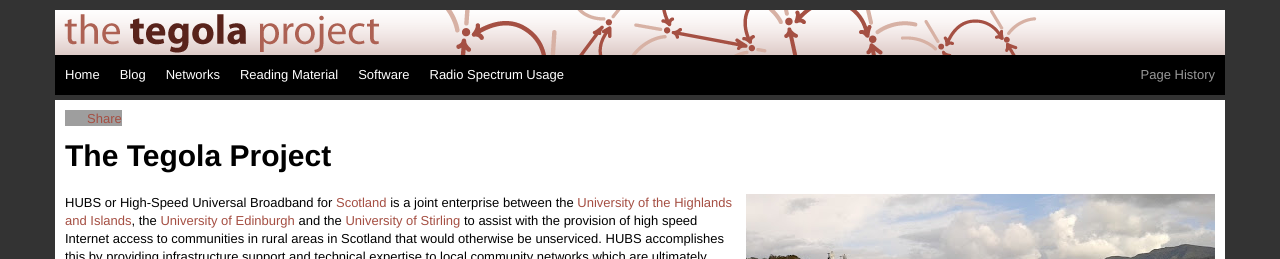
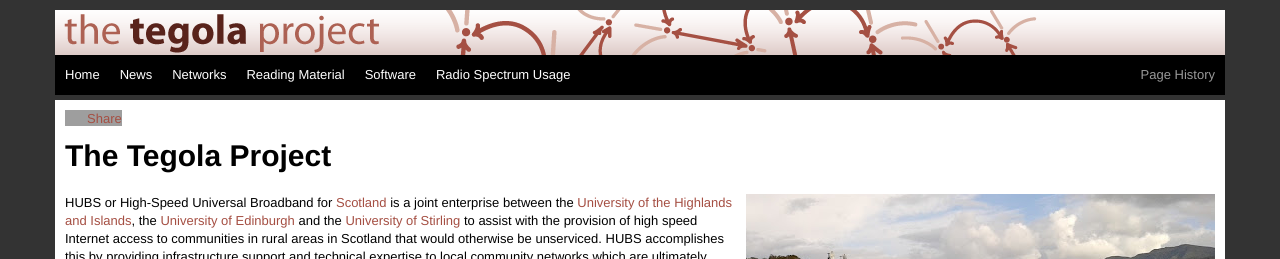
Before and after one commit to tegola-hubs/tegola-hubs.github.com, a Jekyll site: the page built from index.md, in a window 1280 px wide. Shown: the top 259 px of the page. Built offline with Jekyll 4.4.1, drawn with Linux system fonts in a browser that asks for light colours; grey boxes are pictures that could not be loaded.

Commit message:
[#1] re-name "blog" to "news" in the template

```diff
--- a/_layouts/default.html
+++ b/_layouts/default.html
@@ -39,7 +39,7 @@
           <div id="headnav" class="nav-collapse">
             <ul class="nav">
               <li class="active"><a href="/">Home</a></li>
-	      <li class="active"><a href="/blog.html">Blog</a></li>
+	      <li class="active"><a href="/news.html">News</a></li>
 	      <li class="active"><a href="/networks.html">Networks</a></li>
 	      <li class="active"><a href="/library/">Reading Material</a></li>
 	      <li class="active"><a href="/software/">Software</a></li>
--- a/_layouts/post.html
+++ b/_layouts/post.html
@@ -39,7 +39,7 @@
           <div id="headnav" class="nav-collapse">
             <ul class="nav">
               <li class="active"><a href="/">Home</a></li>
-	      <li class="active"><a href="/blog.html">Blog</a></li>
+	      <li class="active"><a href="/news.html">News</a></li>
 	      <li class="active"><a href="/networks.html">Networks</a></li>
 	      <li class="active"><a href="/library/">Reading Material</a></li>
 	      <li class="active"><a href="/software/">Software</a></li>
```
Also changed, not shown: news.html (renamed from blog.html).
